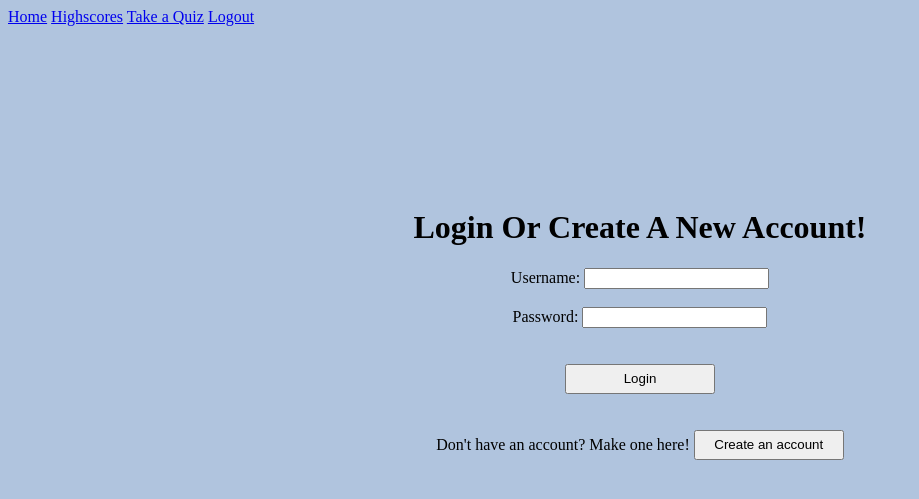
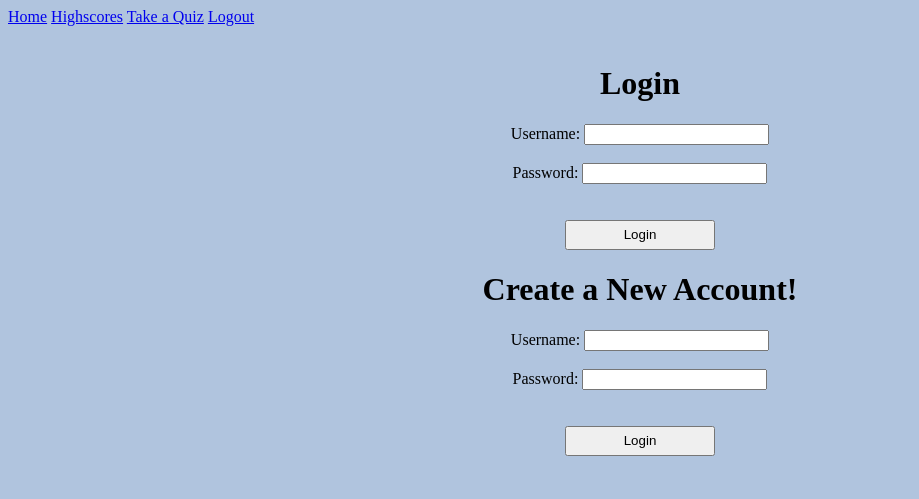
Before and after one commit to jzaia18/Imajin, a Flask app: page / in a window 1280 px wide. Shown: the top 499 px of the page, without its empty margins (0-919 px from the left). Run offline with Flask 2, Linux system fonts and the light colour scheme.

Commit message:
account page added

```diff
--- a/templates/login.html
+++ b/templates/login.html
@@ -10,9 +10,9 @@ Login to Imajin!
 
 {% block content2 %}
 
-<br><br><br><br><br><br><br><br><br>
+<br>
 <center>
-  <h1>Login Or Create A New Account!</h1>
+  <h1>Login</h1>
   {% set messages = get_flashed_messages() %}
   {% for msg in messages %}
     {{ msg }} <!-- @Ish this should look red or indicate that it's an error -->
@@ -31,15 +31,23 @@ Login to Imajin!
       <input type="submit" name="login" value="Login" style="width:150px; height:30px;">
     </center>
   </form>
+  <h1> Create a New Account! </h1>
+  <form method="POST" action="/user/new">
+    Username:
+    <input type="text" name="username">
+    <br>
+    <br>
+    Password:
+    <input type="password" name="password">
+    <br>
+    <br>
+    <br>
+    <center>
+      <input type="submit" name="login" value="Login" style="width:150px; height:30px;">
+    </center>
+   </form>
 
-  <br>
-  <br>
-  <form method = 'GET' action = '/create'>
-    <center>
-      Don't have an account? Make one here!
-      <input type="submit" name="create" value="Create an account" style="width:150px; height:30px;">
-    </center>
-  </form>
+
   <br>
 </center>
 
```
